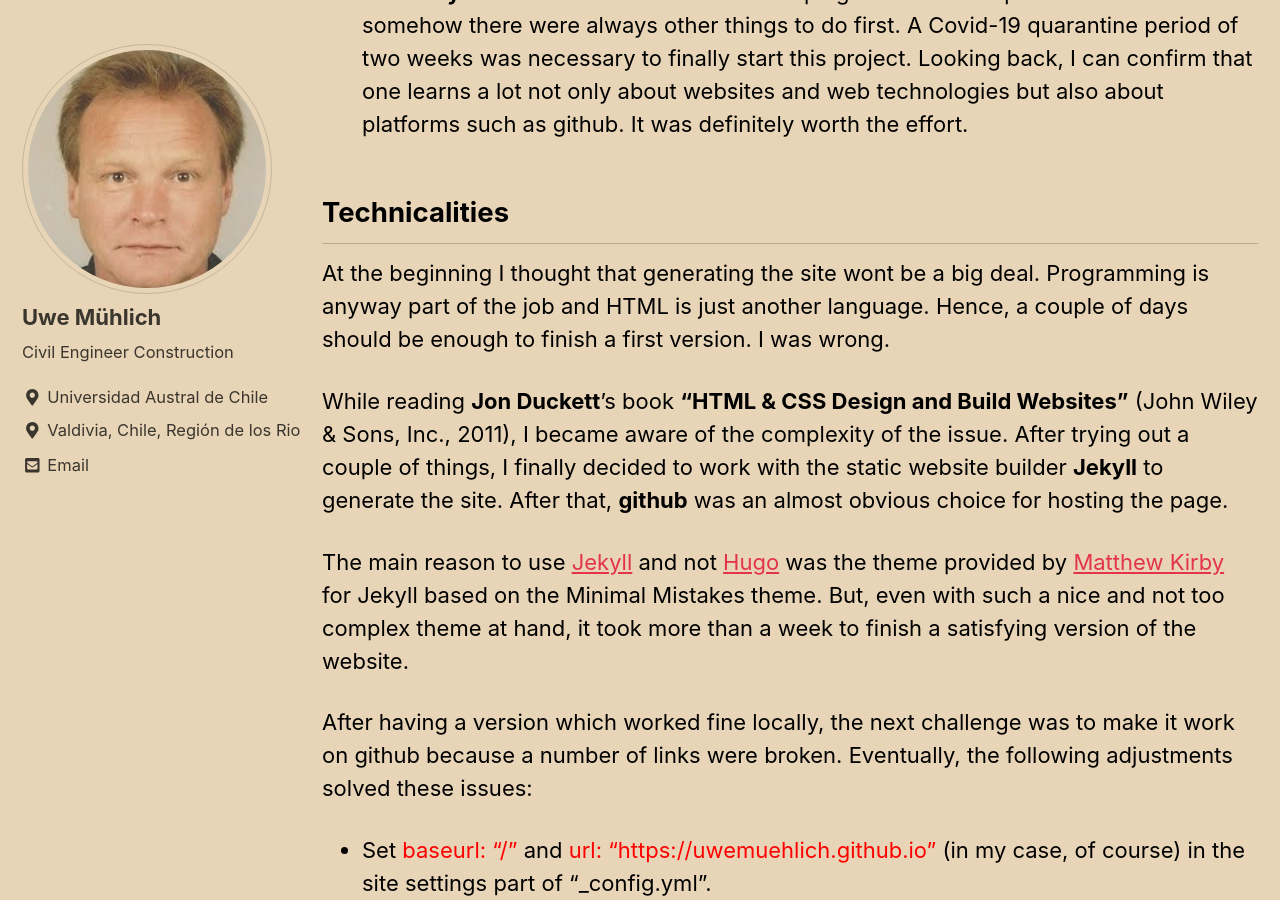
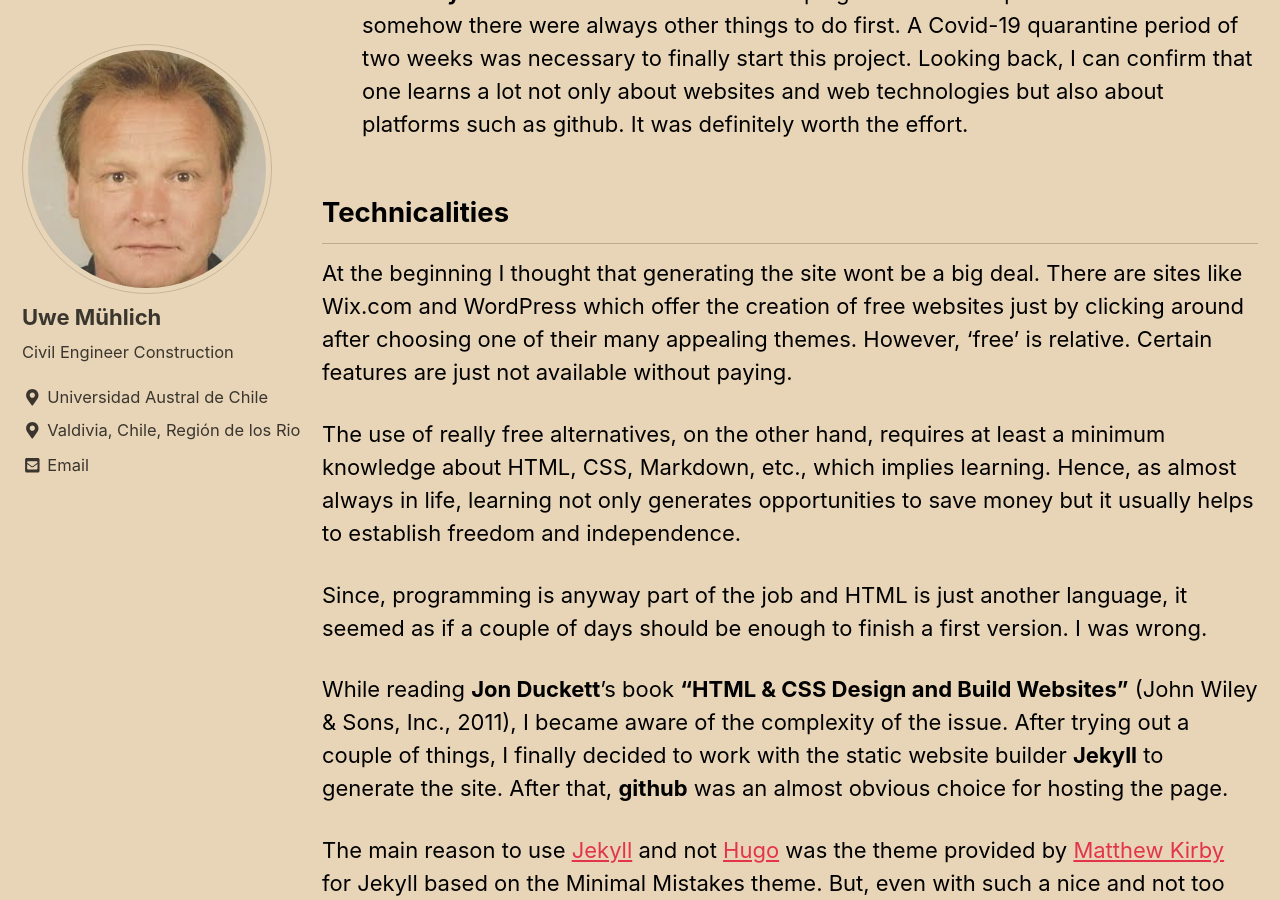
Before and after one commit to UweMuehlich/MyAcademic, a Jekyll site: the page built from _projects/p3.md, in a window 1280 px wide and 900 px high, scrolled down 769 px. Built offline with Jekyll 4.4.1, drawn with Linux system fonts in a browser that asks for light colours; nearby versions of some CDN libraries.

Commit message:
Update p3.md

```diff
--- a/_projects/p3.md
+++ b/_projects/p3.md
@@ -18,7 +18,12 @@ Universities work usually with specific platforms to manage courses and course m
 
 ## Technicalities
 
-At the beginning I thought that generating the site wont be a big deal. Programming is anyway part of the job and HTML is just another language. Hence, a couple of days should be enough to finish a first version. I was wrong.
+At the beginning I thought that generating the site wont be a big deal.
+There are sites like Wix.com and WordPress which offer the creation of free websites  just by clicking around after choosing one of their many appealing themes. However, 'free' is relative. Certain features are just not available without paying.
+
+The use of really free alternatives, on the other hand, requires at least a minimum knowledge about HTML, CSS, Markdown, etc., which implies learning. Hence, as almost always in life, learning not only generates opportunities to save money but it usually helps to establish freedom and independence.
+
+Since, programming is anyway part of the job and HTML is just another language, it seemed as if a couple of days should be enough to finish a first version. I was wrong.
 
 While reading **Jon Duckett**'s book **"HTML & CSS Design and Build Websites"** (John Wiley & Sons, Inc., 2011), I became aware of
 the complexity of the issue. After trying out a couple of things, I finally decided to work with the static website builder  **Jekyll** to generate the site. After that,  **github** was an almost obvious choice for hosting the page.
```
